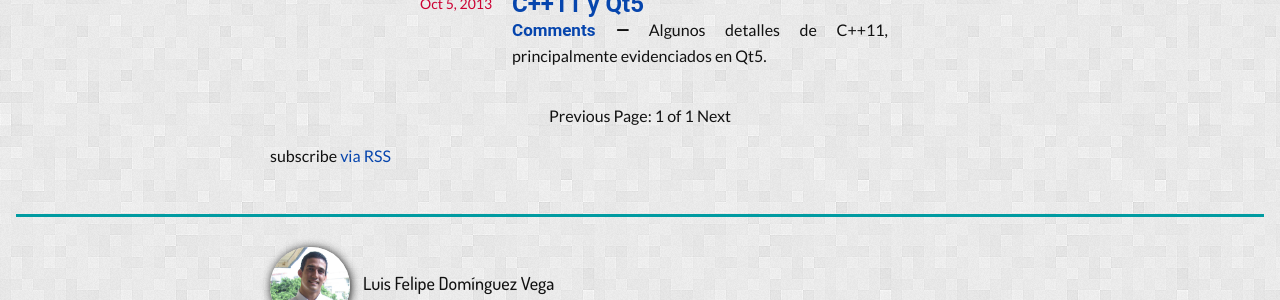
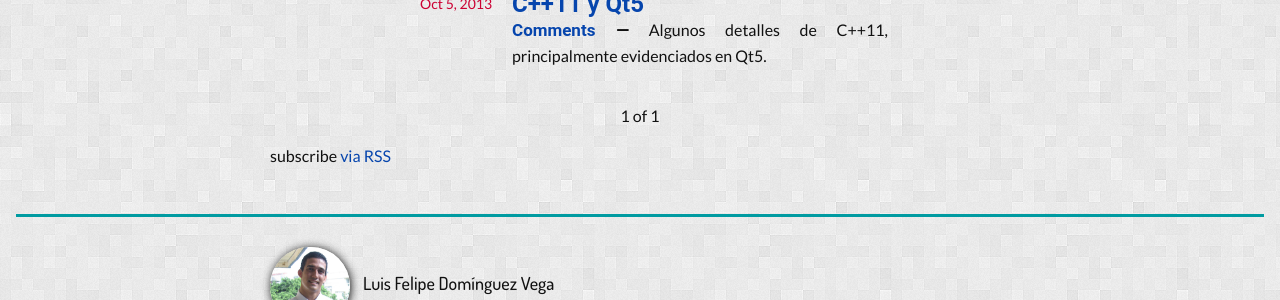
Before and after one commit to lfdominguez/lfdominguez.github.io, a Jekyll site: the page built from index.html, in a window 1280 px wide. Shown: the part 469-769 px from the top of the page. Built offline with Jekyll 4.4.1, drawn with Linux system fonts in a browser that asks for light colours; nearby versions of some CDN libraries; library files that are not in the unit come from our copies; the list of posts is cut into pages by our own code; comment, search, counter and statistics services are not loaded.

Commit message:
Thing to my love.

```diff
--- a/_includes/head.html
+++ b/_includes/head.html
@@ -9,5 +9,6 @@
     <meta name="description" content="{{ site.description }}">
 
     <link rel="stylesheet" href="{{ "/css/main.css" | prepend: site.baseurl }}">
+    <link rel="stylesheet" href="{{ "/css/font-awesome.css" | prepend: site.baseurl }}">
     <link rel="canonical" href="{{ page.url | replace:'index.html','' | prepend: site.baseurl | prepend: site.url }}">
 </head>
--- a/index.html
+++ b/index.html
@@ -21,15 +21,11 @@ layout: default
   <!-- Pagination links -->
   <div class="pagination">
   {% if paginator.previous_page %}
-    <a href="{{ paginator.previous_page_path }}" class="previous">Previous</a>
-  {% else %}
-    <span class="previous">Previous</span>
+    <a href="{{ paginator.previous_page_path }}" class="previous">Previus</a>
   {% endif %}
-  <span class="page_number ">Page: {{ paginator.page }} of {{ paginator.total_pages }}</span>
+  <span class="page_number ">{{ paginator.page }} of {{ paginator.total_pages }}</span>
   {% if paginator.next_page %}
     <a href="{{ paginator.next_page_path }}" class="next">Next</a>
-  {% else %}
-    <span class="next ">Next</span>
   {% endif %}
 </div>
 
```
Also changed, not shown: about.md (+1 -1 lines).
